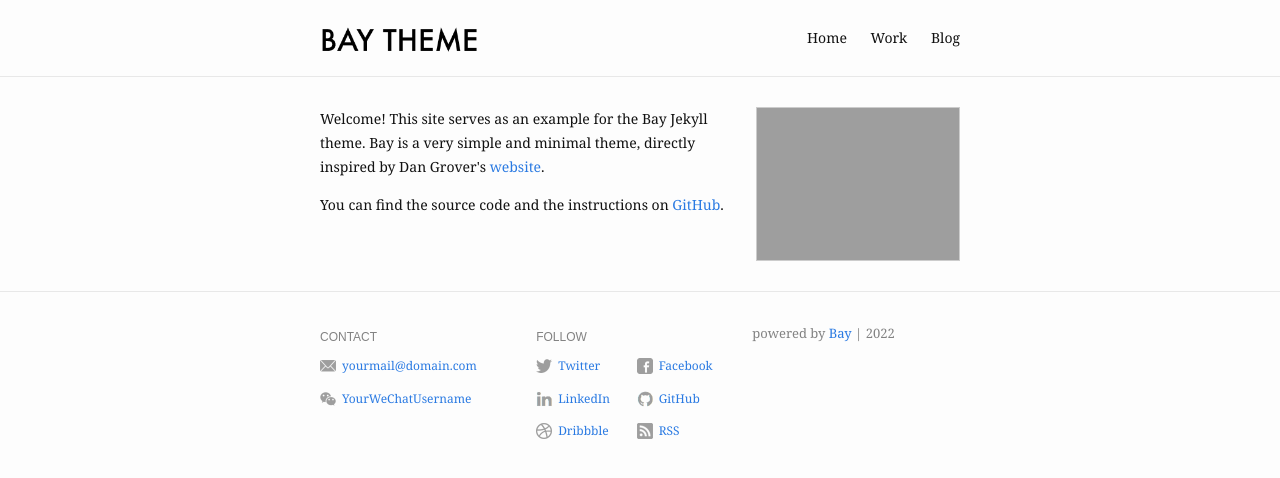
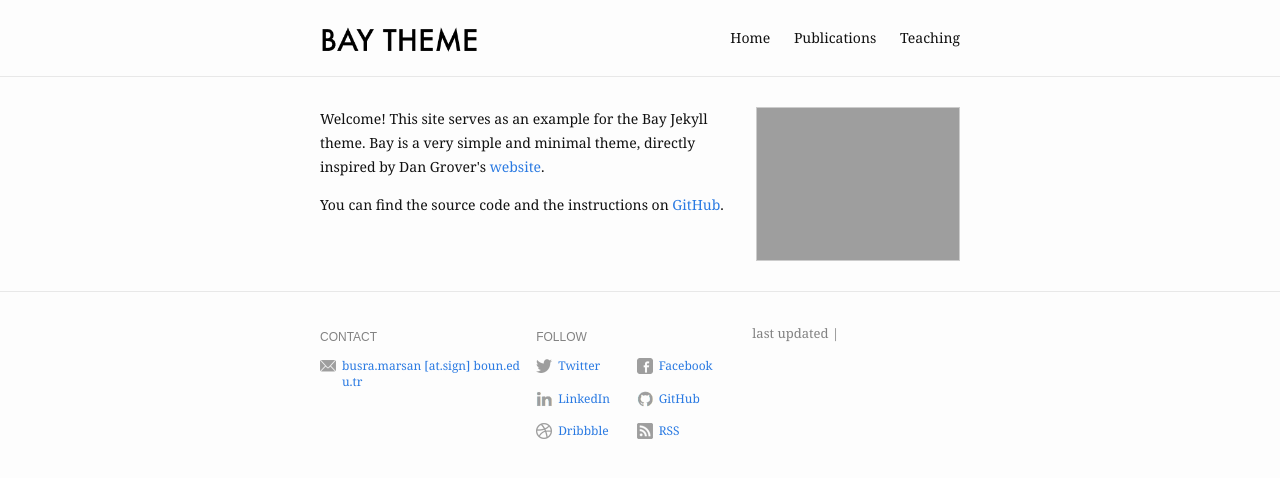
Before and after one commit to iambusra/iambusra.github.io, a Jekyll site: the page built from index.md, in a window 1280 px wide. Shown: the top 478 px of the page. Built offline with Jekyll 4.4.1, drawn with Linux system fonts in a browser that asks for light colours.

Commit message:
minor changes

```diff
--- a/_config.yml
+++ b/_config.yml
@@ -1,30 +1,27 @@
 # For technical reasons, this file is *NOT* reloaded automatically when you use
 # 'bundle exec jekyll serve'. If you change this file, please restart the server process.
 
-title: Bay Jekyll Theme
+title: Büşra Marşan
 description: >- # this means to ignore newlines until "baseurl:"
-  Bay is a minimal Jekyll Theme.
+  Personal Website
 baseurl: "/bay" # the subpath of the site
-url: "https://eliottvincent.github.io" # the base hostname & protocol for the site
-og_image: /assets/img/profile-pic.jpg
+url: "https://busramarsan.com" # the base hostname & protocol for the site
+og_image: /assets/img/profile-pic.JPEG
 google_analytics: "UA-121636368-3"
 
 header:
   pages:
     - name: Home
       slug: /
-    - name: Work
-    - name: Blog
+    - name: Publications
+    - name: Teaching
 
 footer:
   show_powered_by: true
   contact:
     - name: Email
-      value: yourmail@domain.com
-      link: mailto:yourmail@domain.com
-    - name: WeChat
-      value: YourWeChatUsername
-      link: "#"
+      value: busra.marsan [at.sign] boun.edu.tr
+      link: mailto:busra.marsan@boun.edu.tr
   follow:
     - name: Twitter
       link: http://twitter.com/YourTwitterUsername
@@ -34,7 +31,7 @@ footer:
     - name: LinkedIn
       link: http://linkedin.com/in/YourLinkedInUsername
     - name: GitHub
-      link: http://github.com/YourGitHubUsername
+      link: http://github.com/iambusra
     - name: Dribbble
       link: https://dribbble.com/YourDribbbleUsername
     - name: RSS
--- a/_includes/footer.html
+++ b/_includes/footer.html
@@ -54,7 +54,7 @@
       {% if site.footer.show_powered_by == true %}
         <div class="footer-col footer-col-3 powered-by">
           <p>
-            powered by <a href="https://github.com/eliottvincent/bay">Bay</a> | {{ 'now' | date: "%Y" }}
+            last updated | {{ December 2022 }}
           </p>
         </div>
       {% endif %}
```
Also changed, not shown: 3 other files.
